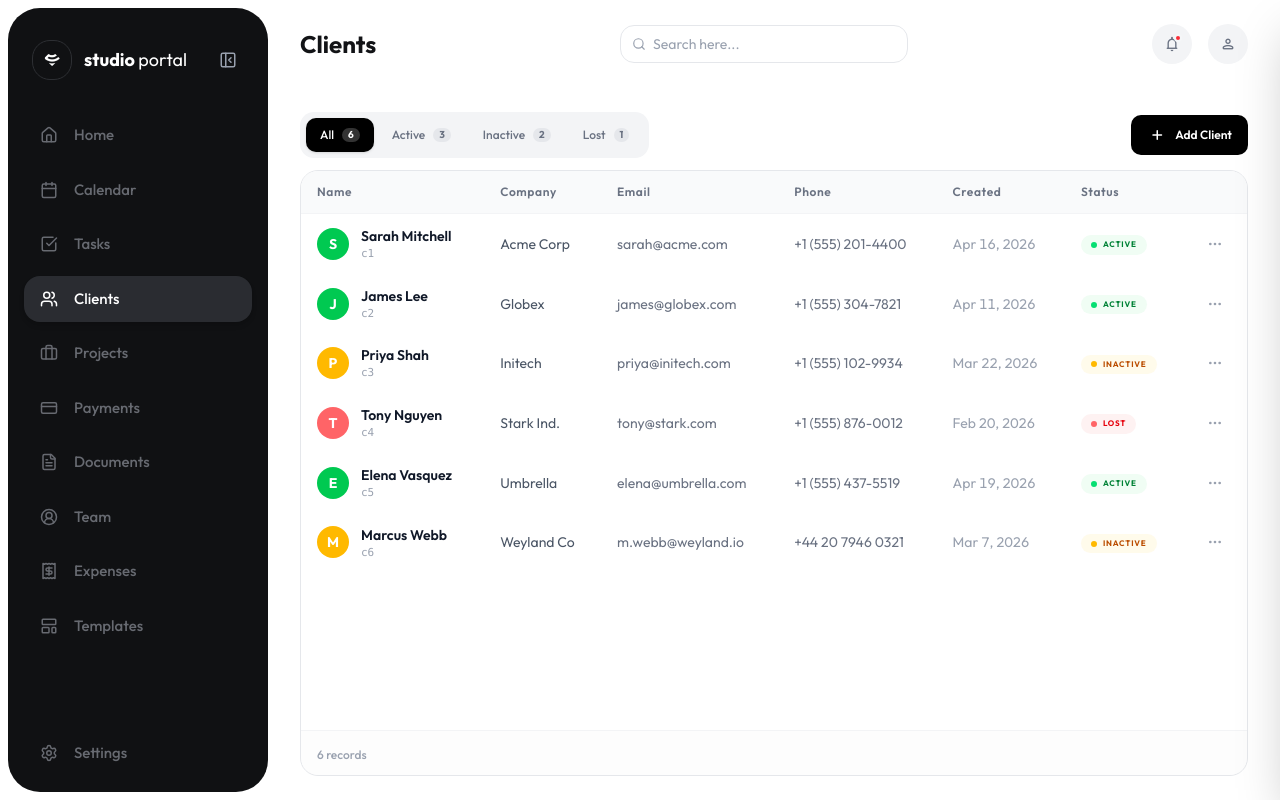
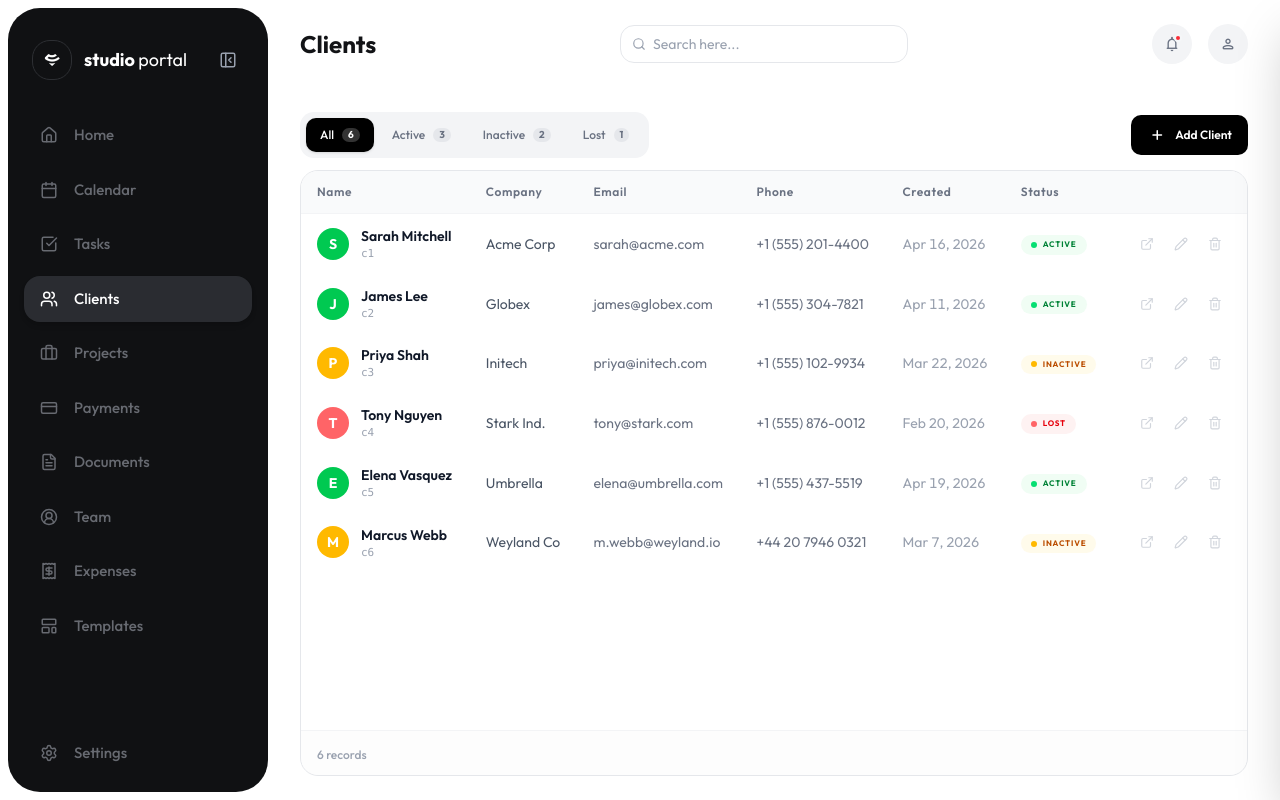
Before and after one commit to Vish-Studio/studio-portal, a React (Vite) app: page /admin/clients in a window 1280 px wide. Built offline with nearby package versions, Linux system fonts and the light colour scheme.

Commit message:
feat: add calendar page.

```diff
--- a/src/components/common/table/table.tsx
+++ b/src/components/common/table/table.tsx
@@ -34,7 +34,7 @@ export interface TableDataProps<T extends { id: string }> {
   defaultSort?: { key: string; dir: 'asc' | 'desc' };
 }
 
-// ─── Row Actions Menu ─────────────────────────────────────────────────────────
+// ─── Row Action types ─────────────────────────────────────────────────────────
 
 export interface RowAction {
   label: string;
@@ -42,6 +42,8 @@ export interface RowAction {
   onClick: () => void;
   variant?: 'default' | 'danger';
 }
+
+// ─── RowActionsMenu — 3-dot dropdown (kept for backward compat) ───────────────
 
 export const RowActionsMenu = ({ actions }: { actions: RowAction[] }) => {
   const [open, setOpen] = useState(false);
@@ -88,6 +90,43 @@ export const RowActionsMenu = ({ actions }: { actions: RowAction[] }) => {
     </div>
   );
 };
+
+// ─── RowActions — responsive: inline on desktop, 3-dot menu on mobile ─────────
+//
+// Use this in table action columns. On md+ each action renders as a labelled
+// icon button; below md the compact dropdown is used instead.
+
+export const RowActions = ({ actions }: { actions: RowAction[] }) => (
+  <div
+    className="flex items-center justify-end"
+    onClick={e => e.stopPropagation()}
+  >
+    {/* Mobile / tablet — compact dropdown */}
+    <div className="md:hidden">
+      <RowActionsMenu actions={actions} />
+    </div>
+
+    {/* Desktop — inline icon buttons shown in a row */}
+    <div className="hidden md:flex items-center gap-0.5">
+      {actions.map((action, i) => (
+        <button
+          key={i}
+          type="button"
+          onClick={action.onClick}
+          title={action.label}
+          aria-label={action.label}
+          className={`w-8 h-8 flex items-center justify-center rounded-lg transition-colors shrink-0 ${
+            action.variant === 'danger'
+              ? 'text-gray-300 hover:text-red-600 hover:bg-red-50'
+              : 'text-gray-300 hover:text-gray-700 hover:bg-gray-100'
+          }`}
+        >
+          {action.icon}
+        </button>
+      ))}
+    </div>
+  </div>
+);
 
 // ─── Helpers ──────────────────────────────────────────────────────────────────
 
--- a/src/pages/Calendar.tsx
+++ b/src/pages/Calendar.tsx
@@ -1,12 +1,14 @@
-import React from 'react';
 import Layout from '../components/common/layout/layout';
+import CalendarWidget from '../components/admin/calendar/calendar';
 
-export default function Calendar() {
-  return (
-    <Layout title="Calendar">
-      <div className="flex-1 rounded-[32px] bg-[#F5F6F8] p-8 min-h-[500px] flex items-center justify-center border border-gray-100">
-        <h2 className="text-xl text-gray-500 font-medium">Calendar Page Content</h2>
-      </div>
-    </Layout>
-  );
-}
+// The Calendar component embeds a full month grid, a day-level schedule panel,
+// and add / edit / delete modals — all wired to useCalendarStore.
+// Events created here automatically appear on the Dashboard widget (shared store).
+
+const CalendarPage = () => (
+  <Layout title="Calendar">
+    <CalendarWidget />
+  </Layout>
+);
+
+export default CalendarPage;
--- a/src/pages/Team.tsx
+++ b/src/pages/Team.tsx
@@ -3,7 +3,7 @@ import { useForm } from 'react-hook-form';
 import { Pencil, Trash2, Briefcase, UserCheck } from 'lucide-react';
 import Layout from '../components/common/layout/layout';
 import Modal from '../components/common/modal/modal';
-import TableData, { RowActionsMenu, type Column } from '../components/common/table/table';
+import TableData, { RowActions, type Column } from '../components/common/table/table';
 import TableToolbar, { type TabItem } from '../components/common/table-tab/table-tab';
 import FormSidebar, { FormSidebarFooter } from '../components/common/form-sidebar/form-sidebar';
 import FormField, { inputCls } from '../components/common/form-field/form-field';
@@ -204,9 +204,9 @@ export default function Team() {
       key: 'actions',
       label: 'Actions',
       align: 'right',
-      width: 'w-10',
+      width: 'w-10 md:w-auto',
       render: row => (
-        <RowActionsMenu
+        <RowActions
           actions={[
             { label: 'Edit member', icon: <Pencil size={14} />, onClick: () => openEdit(row) },
             { label: 'Assign project', icon: <Briefcase size={14} />, onClick: () => setAssigningMember(row) },
--- a/src/pages/admin/Clients.tsx
+++ b/src/pages/admin/Clients.tsx
@@ -4,7 +4,7 @@ import { useForm } from 'react-hook-form';
 import { format } from 'date-fns';
 import { Pencil, Trash2, ExternalLink } from 'lucide-react';
 import Layout from '../../components/common/layout/layout';
-import TableData, { RowActionsMenu, type Column } from '../../components/common/table/table';
+import TableData, { RowActions, type Column } from '../../components/common/table/table';
 import TableTab, { type TabItem } from '../../components/common/table-tab/table-tab';
 import FormSidebar, { FormSidebarFooter } from '../../components/common/form-sidebar/form-sidebar';
 import FormField, { inputCls, selectCls } from '../../components/common/form-field/form-field';
@@ -167,9 +167,9 @@ export default function Clients() {
       key: 'actions',
       label: '',
       align: 'right',
-      width: 'w-10',
+      width: 'w-10 md:w-auto',
       render: row => (
-        <RowActionsMenu
+        <RowActions
           actions={[
             { label: 'View client', icon: <ExternalLink size={14} />, onClick: () => navigate(`/admin/clients/${row.id}`) },
             { label: 'Edit client', icon: <Pencil size={14} />, onClick: () => openEdit(row) },
--- a/src/pages/admin/Payments.tsx
+++ b/src/pages/admin/Payments.tsx
@@ -2,7 +2,7 @@ import { useState, useMemo } from 'react';
 import { TrendingUp, TrendingDown, Clock, CreditCard, RefreshCw, Pencil, Trash2, Eye } from 'lucide-react';
 import StatCard from '@/src/components/common/stat-card/stat-card';
 import Layout from '@/src/components/common/layout/layout';
-import TableData, { RowActionsMenu, type Column } from '@/src/components/common/table/table';
+import TableData, { RowActions, type Column } from '@/src/components/common/table/table';
 import TableTab, { type TabItem } from '@/src/components/common/table-tab/table-tab';
 import StatusBadge from '@/src/components/common/status-badge/status-badge';
 import { useUIStore } from '@/src/store/ui';
@@ -185,9 +185,9 @@ const Payments = () => {
       key: 'actions',
       label: '',
       align: 'right',
-      width: 'w-10',
+      width: 'w-10 md:w-auto',
       render: _row => (
-        <RowActionsMenu
+        <RowActions
           actions={[
             { label: 'View invoice', icon: <Eye size={14} />, onClick: () => { } },
             { label: 'Edit payment', icon: <Pencil size={14} />, onClick: () => { } },
```
Also changed, not shown: 2 other files (tests, documents, lock files or other folders).
